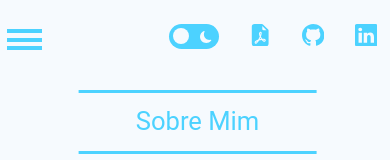
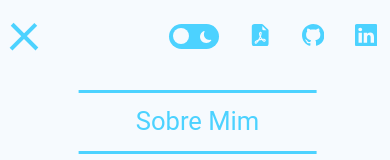
Before and after one commit to breno-Ferrari/PortifolioV2, a Next.js app: page / in a window 390 px wide. Both pictures are taken after a click on the element 104 px from the left and 41 px from the top of the page. Shown: the top 160 px of the page. Built offline with nearby package versions, Linux system fonts and the light colour scheme.

Commit message:
Ajustando navBar

```diff
--- /dev/null
+++ b/src/Helpers/create.jsx
@@ -0,0 +1 @@
+// helpers.js
--- a/src/components/Habilidades/habilidades.module.scss
+++ b/src/components/Habilidades/habilidades.module.scss
@@ -7,7 +7,7 @@
     display: flex;
     justify-content: center;
     height: 100vh;
-    overflow: hidden;
+    // overflow: hidden;
     &__container{
         display: flex;
         align-items: center;
--- a/src/components/NewNavBar/NewNavBar.jsx
+++ b/src/components/NewNavBar/NewNavBar.jsx
@@ -1,9 +1,9 @@
 import styles from "./NewNavBar.module.scss"
+import stylesBar from "./bars/bars.module.scss"
 import BarsMenu from "./bars/bars"
 import NavText from "./const"
 import Link from "../Link/link"
 import ThemeToggle from "../ThemeToggle/themeToggle"
-
 import { BsGithub,BsLinkedin,BsFillFileEarmarkPdfFill } from "react-icons/bs";
 
 import { useEffect, useRef, useState } from "react"
@@ -11,23 +11,28 @@ import gsap from "gsap"
 
 export default function NewNavBar() {
 
-    const ref = useRef(new Array(NavText.length));
+    const refList = useRef(new Array(NavText.length));
     const [list,setList] = useState("1")
-    const [visible,setVisible] = useState(true)
+    const [visible,setVisible] = useState(false)
     const [menuMobile,setMenuMobile] = useState(true);
     const [activeTheme, setActiveTheme] = useState("light");
     const inactiveTheme = activeTheme === "light" ? "dark" : "light";
+    const tl = gsap.timeline();
 
-    // criar load page e trocar para layout
+    const bar1 = useRef(null);
+    const bar2 = useRef(null)
+    const bar3 = useRef(null)
+    const ref = {
+      bar1:bar1,
+      bar2:bar2,
+      bar3:bar3
+    }
+
+
+    // criar load page
     useEffect(() => {
         document.body.dataset.theme = activeTheme;
       }, [activeTheme]);
-
-
-
-    useEffect(()=>{
-
-    },[])
 
     function activeMenuMobile(){
       let body = document.querySelector("body");
@@ -35,24 +40,25 @@ export default function NewNavBar() {
         if (windowSize <= 900) {
           if(menuMobile === true){
             body.style.overflow = "hidden";
-            setMenuMobile(!menuMobile)
           }else{
             body.style.overflow = "scroll";
-            setMenuMobile(!menuMobile)
           }
+        }
+        setMenuMobile(!menuMobile)
+    }
 
-        }
+    const CreateX = () =>{
+      bar1.current?.classList.toggle(`${stylesBar.container__change__bar1}`)
+      bar2.current?.classList.toggle(`${stylesBar.container__change__bar2}`)
+      bar3.current?.classList.toggle(`${stylesBar.container__change__bar3}`)
+    }
 
-  }
-
-
-    const tl = gsap.timeline()
     const listAnimation = () =>{
       const duration = 0.5;
       const delay = 0.3;
       const xMove = 30;
       if(list === "0"){
-        tl.to(ref.current, {
+        tl.to(refList.current, {
           xPercent: -xMove,
           autoAlpha: list,
           duration: duration,
@@ -60,9 +66,8 @@ export default function NewNavBar() {
         })
         setList("1")
         setVisible("0")
-        activeMenuMobile();
       }else{
-        tl.to(ref.current, {
+        tl.to(refList.current, {
           xPercent: xMove,
           autoAlpha: list,
           duration: duration,
@@ -70,23 +75,26 @@ export default function NewNavBar() {
         })
         setList("0")
         setVisible("1")
-        activeMenuMobile();
       }
+      activeMenuMobile();
+      CreateX();
     }
+
+
 
     return (
       <section className={`${styles.container + " "} ${!menuMobile ? styles.active : ""}`}>
         <nav className={styles.container_navBar}>
           <div onClick={listAnimation}>
-            <BarsMenu />
+            <BarsMenu ref={ref}/>
           </div>
           <ul className={styles.container_navBar_list}>
             {
               NavText.map((item,i)=>(
                 <li key={i} className={styles.container_navBar_list_line}
-                ref={(el) => (ref.current[i] = el)} >
+                ref={(el) => (refList.current[i] = el)} >
                   {visible ?
-                    <Link href={item.href}>
+                    <Link href={item.href} onClick={listAnimation}>
                         {item.value}
                     </Link>:""}
                 </li>
--- a/src/components/NewNavBar/bars/bars.jsx
+++ b/src/components/NewNavBar/bars/bars.jsx
@@ -1,26 +1,19 @@
 import React from "react";
 import { useRef } from "react"
 import styles from "./bars.module.scss"
+import { forwardRef } from 'react';
 
 
+const BarsMenu = forwardRef(function createX(props, ref) {
+  const {bar1,bar2,bar3} = ref
 
-export default function BarsMenu({...props}) {
-    const ref1 = useRef(null);
-    const ref2 = useRef(null)
-    const ref3 = useRef(null)
+  return (
+    <div className={styles.container}>
+      <div className={styles.bar1} ref={bar1}></div>
+      <div className={styles.bar2} ref={bar2}></div>
+      <div className={styles.bar3} ref={bar3}></div>
+    </div>
+  )
+});
 
-    const CreateX = () =>{
-      ref1.current?.classList.toggle(`${styles.container__change__bar1}`)
-      ref2.current?.classList.toggle(`${styles.container__change__bar2}`)
-      ref3.current?.classList.toggle(`${styles.container__change__bar3}`)
-    }
-
-    return (
-      <div className={styles.container} onClick={CreateX} {...props}>
-        <div className={styles.bar1} ref={ref1}></div>
-        <div className={styles.bar2} ref={ref2}></div>
-        <div className={styles.bar3} ref={ref3}></div>
-      </div>
-    )
-
-  }
+export default BarsMenu;
--- a/src/components/SobreMim/sobreMim.module.scss
+++ b/src/components/SobreMim/sobreMim.module.scss
@@ -3,13 +3,12 @@
     align-items: center;
     justify-content: center;
     flex-direction: column;
-    scroll-margin-top: 5.313rem;
+    scroll-margin-top: 5rem;
     margin: 1.9rem auto 0rem auto;
     width: 95%;
     border-bottom: 0.2rem solid var(--border-bottom);
     height: 100vh;
     color: var(--text-content-color);
-    overflow: hidden;
     &__titleContainer{
         width: 100%;
         &__title{
```
